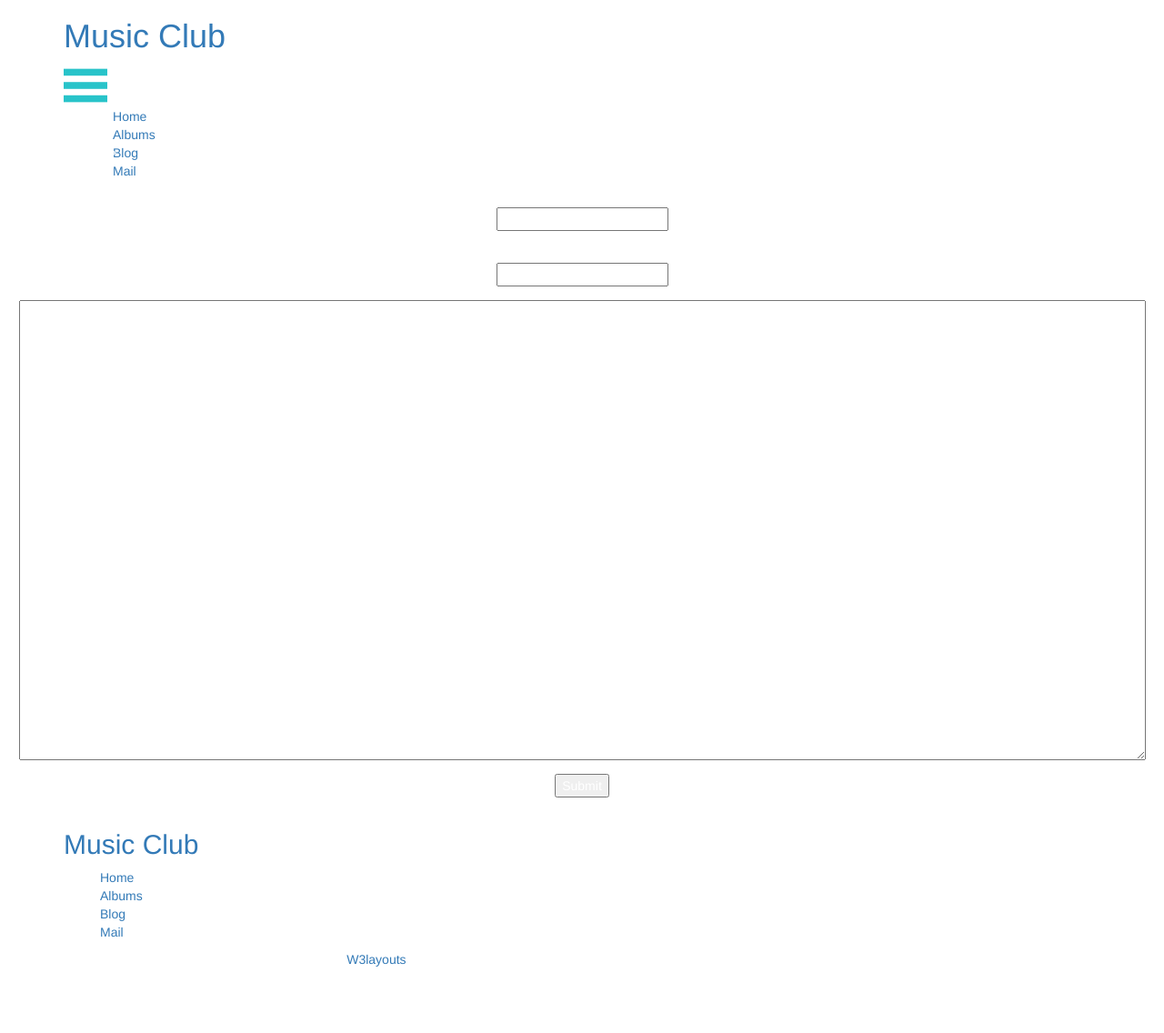
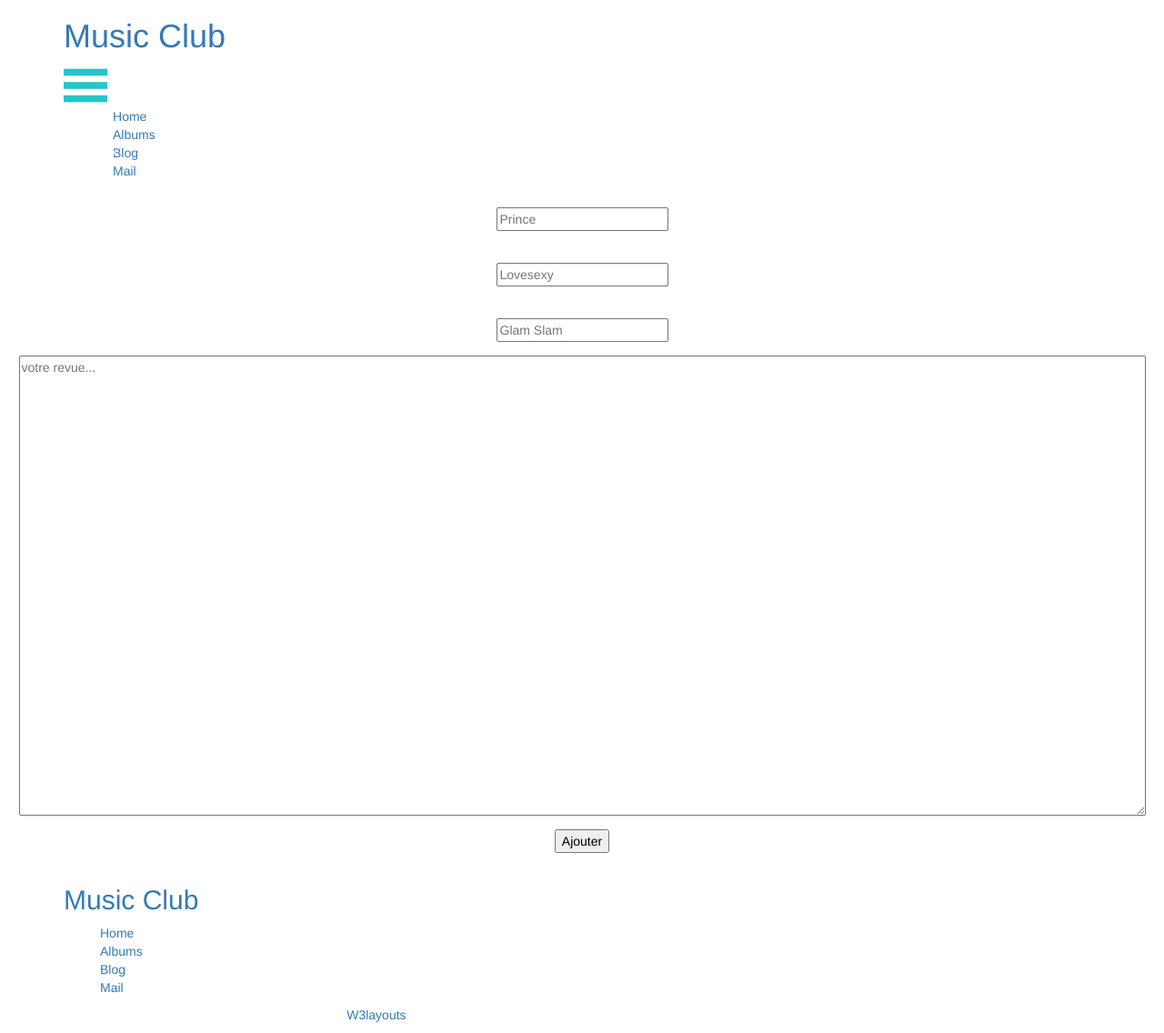
Before and after one commit to YannAries/Music-Club, a PHP site: page /addreview.php in a window 1280 px wide. Shown: the whole page at 91% size. Before the commit the page ends 1063 px from the top, so only its background shows below. Run offline with PHP 8.4, Linux system fonts and the light colour scheme.

Commit message:
Update add review

```diff
--- a/addreview.php
+++ b/addreview.php
@@ -11,7 +11,7 @@
 		display: block;
 		margin: 0 auto;
 		margin-bottom: 15px;
-		color
+		color: #000000;
 
 	}
 	textarea{
@@ -22,13 +22,14 @@
 
 </style>
 <form action="" name="review" method="POST">
-	titre: <input type="text" name="title">
-	auteur: <input type="text" name="author">
+	Artiste : <input type="text" name="author" placeholder="Prince">
+	Album : <input type="text" name="album" placeholder="Lovesexy">
+	Titre : <input type="text" name="title" placeholder="Glam Slam">
 </form>
 
-<textarea name="content" form="review" id="" cols="150" rows="25"></textarea>
+<textarea name="content" form="review" id="" cols="150" rows="25" placeholder="votre revue..."></textarea>
 
 <form action="" name="review" method="POST">
-<input type="submit">
+<input type="submit" name="Ajouter" value="Ajouter">
 </form>
 <?php require_once 'partials/footer.php'; ?>
```
